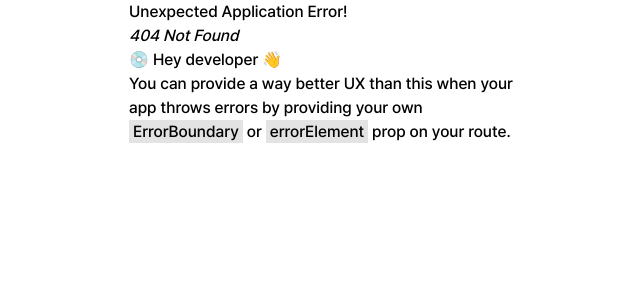
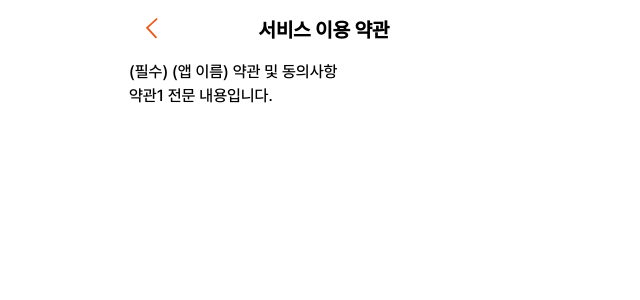
Before and after one commit to Leets-Official/EatMate-FE, a React (Vite) app: page /policy-details/1 in a window 1280 px wide. Before the commit this address had no page. Shown: the top 300 px of the page, without its empty margins (316-956 px from the left). Built offline with nearby package versions, Linux system fonts and the light colour scheme.

Commit message:
feat:#5 이용 약관 라우팅 추가

```diff
--- a/src/components/SignUp/PolicyAgreementStep.tsx
+++ b/src/components/SignUp/PolicyAgreementStep.tsx
@@ -1,5 +1,7 @@
 import Button from '@/components/common/Button/Button';
 import styled, { keyframes } from 'styled-components';
+import { policyContents } from '@/constants/policycontents';
+import { useNavigate } from 'react-router-dom';
 
 const SlideUp = keyframes`
     from {
@@ -38,19 +40,35 @@ export const StyledModal = styled.div`
   border-top-left-radius: 20px;
   animation: ${SlideUp} 0.3s ease-out;
 `;
+
+export const TermItems = styled.div`
+  cursor: pointer;
+  font-size: ${({ theme }) => theme.FONT_SIZE.smMd};
+  color: ${({ theme }) => theme.COLORS.white};
+  display: flex;
+  flex-direction: column;
+`;
 const PolicyAgreementStep: React.FC<{ onAgree: () => void }> = ({
   onAgree,
 }) => {
+  const nav = useNavigate();
+  const onClickToDetail = (termId: number) => {
+    nav(`/policy-details/${termId}`);
+  };
   return (
     <>
       <Overlay />
       <ModalContainer>
         <StyledModal>
           <div>모두 동의</div>
-          <div>1</div>
-          <div>2</div>
-          <div>3</div>
-          <div>4</div>
+          {policyContents.map((content) => (
+            <TermItems
+              key={content.id}
+              onClick={() => onClickToDetail(content.id)}
+            >
+              {content.title}
+            </TermItems>
+          ))}
           <Button
             onClick={onAgree}
             variant="primary-outlineless"
--- a/src/components/SignUp/ProfileImgStep.tsx
+++ b/src/components/SignUp/ProfileImgStep.tsx
@@ -81,7 +81,7 @@ export const ProfileImage = styled.div<{ imageUrl: string }>`
   justify-content: center;
   align-items: center;
   font-size: ${({ theme }) => theme.FONT_SIZE.xl};
-  color: ${({ theme }) => theme.COLORS.gray[500]};
+  color: ${({ theme }) => theme.COLORS.gray[100]};
   cursor: pointer;
 `;
 
--- /dev/null
+++ b/src/constants/policyContents.ts
@@ -0,0 +1,22 @@
+export const policyContents = [
+  {
+    id: 1,
+    title: '(필수) (앱 이름) 약관 및 동의사항',
+    content: '약관1 전문 내용입니다.',
+  },
+  {
+    id: 2,
+    title: '(필수) 서비스 이용 약관',
+    content: '서비스 이용 약관 전문 내용입니다.',
+  },
+  {
+    id: 3,
+    title: '(필수) 개인정보 수집 및 이용',
+    content: '개인정보 수집 및 이용 전문 내용입니다.',
+  },
+  {
+    id: 4,
+    title: '(필수) 위치 정보 수집 및 이용',
+    content: '위치 정보 수집 및 이용 전문 내용입니다.',
+  },
+];
--- /dev/null
+++ b/src/pages/SignUpPage/PolicyDetails.tsx
@@ -0,0 +1,19 @@
+import Header from '@/components/common/Header/Header';
+import { policyContents } from '@/constants/policycontents';
+import { useParams } from 'react-router-dom';
+
+const PolicyDetails: React.FC = () => {
+  const { termId } = useParams<{ termId: string }>();
+  const term = policyContents.find(
+    (content) => content.id.toString() === termId
+  );
+  return (
+    <div>
+      <Header showBackButton={true} title="서비스 이용 약관" />
+      <div>{term?.title}</div>
+      <div>{term?.content}</div>
+    </div>
+  );
+};
+
+export default PolicyDetails;
--- a/src/routes/route.tsx
+++ b/src/routes/route.tsx
@@ -2,6 +2,7 @@ import { createBrowserRouter } from 'react-router-dom';
 import Home from '@/pages/Home';
 import SignUp from '@/pages/SignUpPage/SignUp';
 import IntroPage from '@/pages/SignUpPage/IntroPage';
+import PolicyDetails from '@/pages/SignUpPage/PolicyDetails';
 
 const router = createBrowserRouter([
   {
@@ -16,5 +17,9 @@ const router = createBrowserRouter([
     path: '/home',
     element: <Home />,
   },
+  {
+    path: '/policy-details/:termId',
+    element: <PolicyDetails />,
+  },
 ]);
 export default router;
--- a/src/styles/theme.d.ts
+++ b/src/styles/theme.d.ts
@@ -27,7 +27,6 @@ declare module 'src/styles/theme' {
       regular: number;
       semiBold: number;
       bold: number;
-      extraBold: number;
     };
 
     FONT_SIZE: {
```
Also changed, not shown: src/components/SignUp/PolicyDetails.tsx (deleted, +0 -11 lines).
